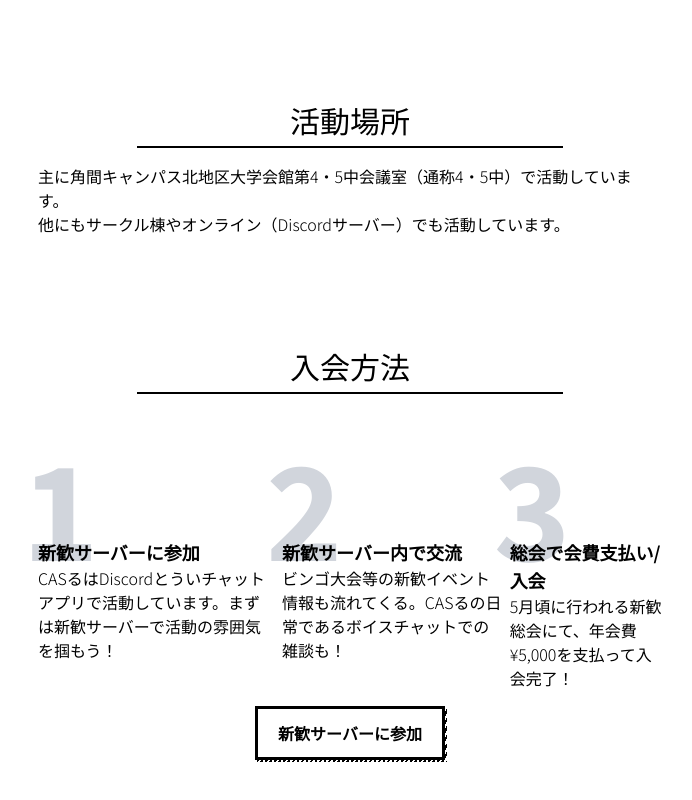
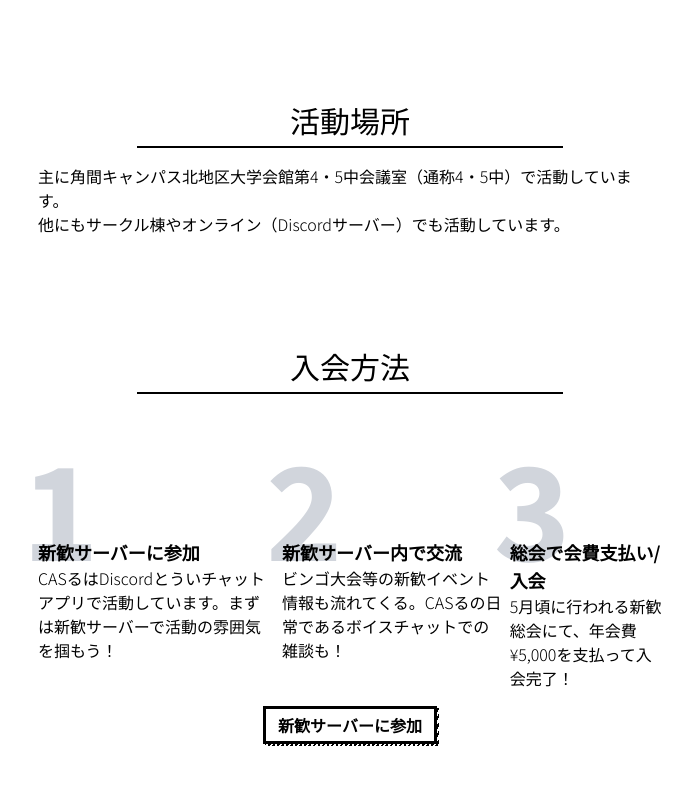
Before and after one commit to CASru-IT/cas-ru.com, a Next.js app: page / in a window 1280 px wide. Shown: the part 1558-2358 px from the top of the page, without its empty margins (290-982 px from the left). Built offline with nearby package versions, Linux system fonts and the light colour scheme.

Commit message:
ボタンのスタイルの修正と、外部からのclassNameを受け付けるように変更

```diff
--- a/src/components/button.tsx
+++ b/src/components/button.tsx
@@ -2,22 +2,23 @@ import { ComponentPropsWithoutRef, ElementType } from "react";
 
 type ButtonProps<T extends ElementType = "button"> = {
   as?: T;
-} & Omit<ComponentPropsWithoutRef<T>, "as" | "className">;
+} & Omit<ComponentPropsWithoutRef<T>, "as">;
 
 export default function Button<T extends ElementType = "button">({
   as,
+  className,
   ...props
 }: ButtonProps<T>) {
   const Component = as || "button";
   const { children, ...restProps } = props;
 
   return (
-    <div className="relative w-fit">
+    <div className={`relative w-fit ${className}`}>
       <Component
         {...restProps}
         className="bg-white border-3 font-semibold z-10 inline-block relative w-fit active:top-0.5 active:left-0.5 transition-all"
       >
-        <div className="mx-5 my-3 w-fit">{children}</div>
+        <div className="mx-3 my-1 w-fit">{children}</div>
       </Component>
       <div className="w-full h-full absolute bg-[repeating-linear-gradient(118deg,#000000,#000000_2px,#FFFFFF_2px,#FFFFFF_4px)] z-0 top-0.5 left-0.5" />
     </div>
```
